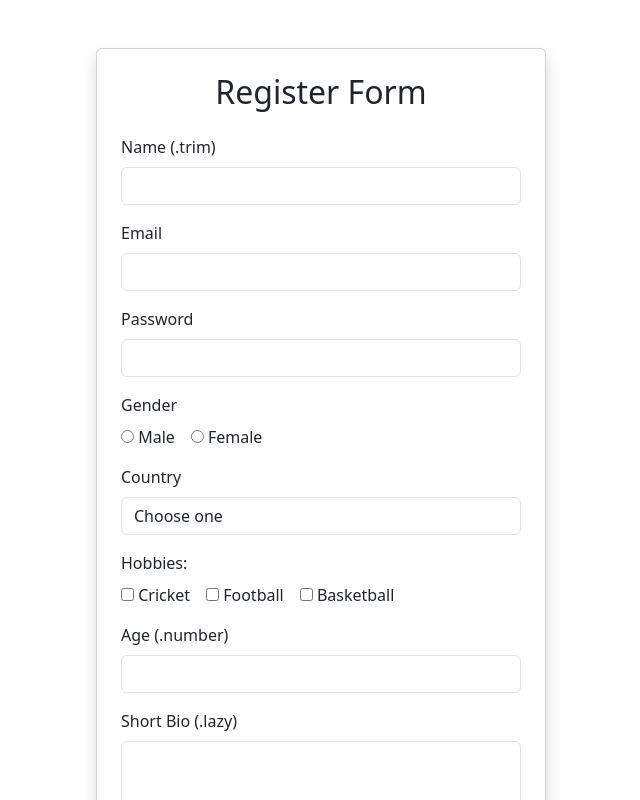
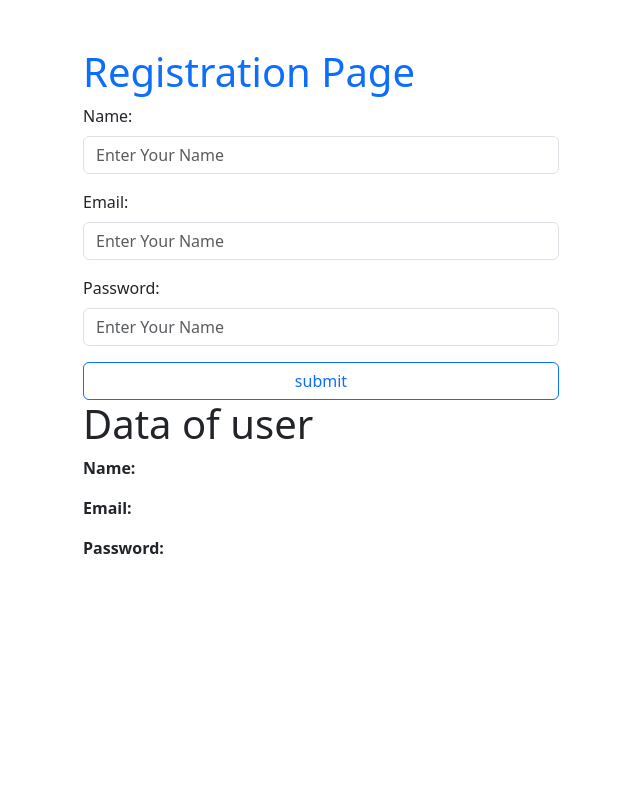
Before and after one commit to om-jasoliya91/vuedemo, a Vue app: page /register in a window 1280 px wide. Shown: the top 800 px of the page, without its empty margins (319-959 px from the left). Built offline with nearby package versions, Linux system fonts and the light colour scheme.

Commit message:
Register form for demo

```diff
--- /dev/null
+++ b/src/components/pages/RegisterView.vue
@@ -0,0 +1,94 @@
+<script setup>
+import { ref } from 'vue'
+
+const form = ref({
+  name: '',
+  email: '',
+  password: '',
+})
+
+const error = ref({
+  name: '',
+  email: '',
+  password: '',
+})
+
+function simpleValidate() {
+  //reset errors
+
+  error.value = { name: '', email: '', password: '' }
+
+  if (!form.value.name.trim()) {
+    error.value.name = 'Name is Required'
+  }
+  if (!form.value.email.trim()) {
+    error.value.email = 'Email is Required'
+  }
+  if (!form.value.password.trim()) {
+    error.value.password = 'Password is Required'
+  } else if (form.value.password.length < 6) {
+    error.value.password = 'Must be minimum 6 character'
+  }
+
+  return !error.value.name && !error.value.email && !error.value.password
+}
+
+function submitForm(e) {
+  e.preventDefault() //it is stop the normal form submission
+
+  if (simpleValidate()) {
+    alert('Form submit successfully')
+  }
+}
+</script>
+
+<template>
+  <div class="container my-5" style="width: 500px">
+    <h1 class="text-primary">Registration Page</h1>
+
+    <form @submit="submitForm">
+      <div class="mb-3">
+        <label class="form-label" for="name">Name:</label>
+        <input
+          v-model="form.name"
+          class="form-control"
+          type="text"
+          name="name"
+          placeholder="Enter Your Name"
+        />
+        <span class="text-danger">{{ error.name }}</span>
+      </div>
+      <div class="mb-3">
+        <label class="form-label" for="name">Email:</label>
+        <input
+          v-model="form.email"
+          class="form-control"
+          type="text"
+          name="email"
+          placeholder="Enter Your Name"
+        />
+        <span class="text-danger">{{ error.email }}</span>
+      </div>
+      <div class="mb-3">
+        <label class="form-label" for="name">Password:</label>
+        <input
+          v-model="form.password"
+          class="form-control"
+          type="text"
+          name="password"
+          placeholder="Enter Your Name"
+        />
+        <span class="text-danger">{{ error.password }}</span>
+      </div>
+      <div mb-3>
+        <input class="btn btn-outline-primary form-control" type="submit" value="submit" />
+      </div>
+    </form>
+    <h1>Data of user</h1>
+    <p><strong>Name:</strong>{{ form.name }}</p>
+    <p><strong>Email:</strong>{{ form.email }}</p>
+    <p><strong>Password:</strong>{{ form.password }}</p>
+  </div>
+</template>
+
+<style scoped></style>
--- a/src/components/practise/RegisterExample.vue
+++ b/src/components/practise/RegisterExample.vue
@@ -1,9 +1,9 @@
 <script setup>
-import RegisterView from '../viewfile/RegisterView.vue';
+import RegisterComponent from '../viewfile/RegisterComponent.vue'
 </script>
 
 <template>
-  <RegisterView></RegisterView>
+  <RegisterComponent></RegisterComponent>
 </template>
 
 <style scoped></style>
--- a/src/router/index.js
+++ b/src/router/index.js
@@ -7,12 +7,13 @@ import BindView from '@/components/viewfile/BindView.vue'
 import ConditionView from '@/components/viewfile/ConditionView.vue'
 import VforView from '@/components/viewfile/VforView.vue'
 import EventhandleView from '@/components/viewfile/EventhandleView.vue'
-import RegisterView from '@/components/viewfile/RegisterView.vue'
+import RegisterComponent from '@/components/viewfile/RegisterComponent.vue'
 import WatchersView from '@/components/viewfile/WatchersView.vue'
 import RefView from '@/components/viewfile/refView.vue'
 import TabsView from '@/components/viewfile/TabsView.vue'
 import VmodelView from '@/components/viewfile/VmodelView.vue'
 import ClickButton from '@/components/viewfile/ClickButton.vue'
+import RegisterView from '@/components/pages/RegisterView.vue'
 
 const routes = [
   { path: '/', name: 'Welcome', component: WelcomeBack },
@@ -23,12 +24,13 @@ const routes = [
   { path: '/condition', name: 'Condition', component: ConditionView },
   { path: '/for', name: 'Vfor', component: VforView },
   { path: '/event', name: 'Event', component: EventhandleView },
-  { path: '/register', name: 'Register', component: RegisterView },
+  { path: '/registercomp', name: 'Register', component: RegisterComponent },
   { path: '/watcher', name: 'Watcher', component: WatchersView },
   { path: '/ref', name: 'ref', component: RefView },
   { path: '/tabs', name: 'tabs', component: TabsView },
   { path: '/vmodel', name: 'vmodel', component: VmodelView },
   { path: '/button', name: 'button', component: ClickButton },
+  { path: '/register', name: 'Register', component: RegisterView },
 ]
 
 const router = createRouter({
```
Also changed, not shown: src/components/viewfile/RegisterComponent.vue (renamed from src/components/viewfile/RegisterView.vue).
